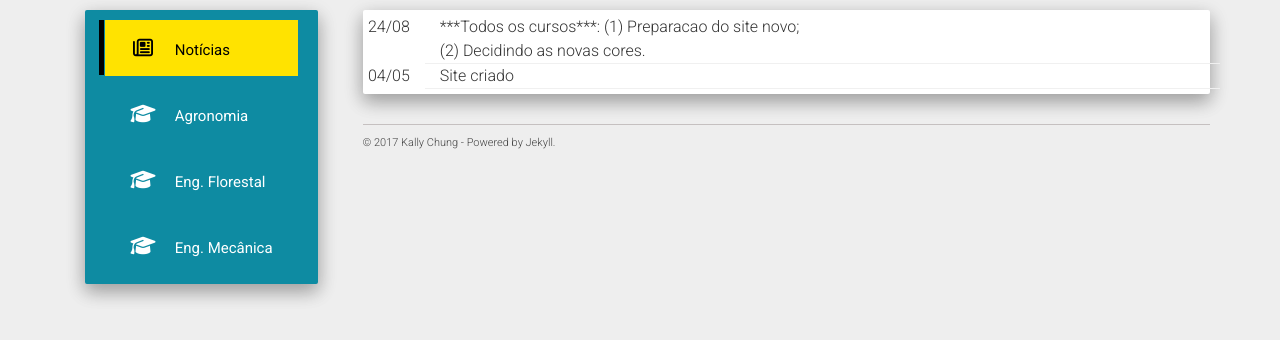
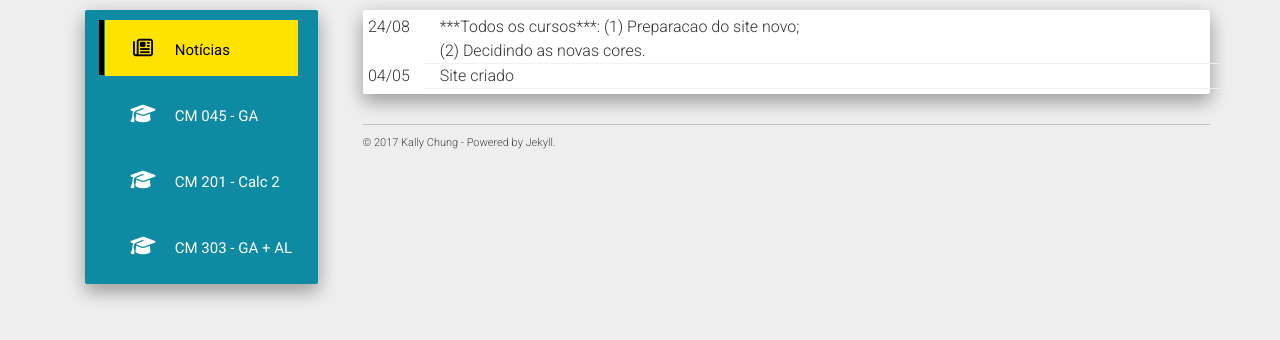
Before and after one commit to chunggnuhc/chunggnuhc.github.io, a Jekyll site: the page built from index.html, in a window 1280 px wide. Shown: the part 225-565 px from the top of the page. Built offline with Jekyll 4.4.1, drawn with Linux system fonts in a browser that asks for light colours; nearby versions of some CDN libraries.

Commit message:
Atualizando Menu Disciplinas 1sem2018

```diff
--- a/_data/urls.json
+++ b/_data/urls.json
@@ -5,18 +5,18 @@
     "icon": "fa-newspaper-o"
   },
   {
-    "text": "Agronomia",
-    "url": "/agron2sem2017-Mat2/",
+    "text": "CM 045 - GA",
+    "url": "/CM045-GA-1sem2018/",
     "icon": "fa-graduation-cap"
   },
   {
-    "text": "Eng. Florestal",
-    "url": "/engFlor2sem2017-Mat2/",
+    "text": "CM 201 - Calc 2",
+    "url": "/CM201-Calc2-1sem2018/",
     "icon": "fa-graduation-cap"
   },
   {
-    "text": "Eng. Mecânica",
-    "url": "/engMec2sem2017-GA/",
+    "text": "CM 303 - GA + AL",
+    "url": "/CM303-GAeAL/",
     "icon": "fa-graduation-cap"
   }
 ]
```
